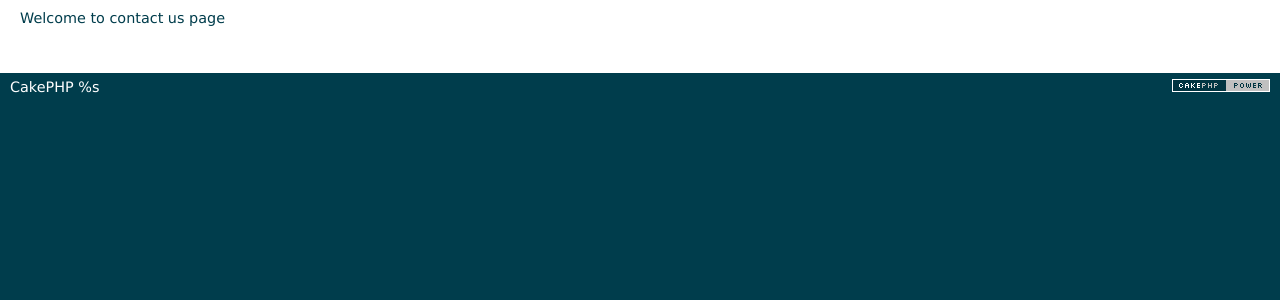
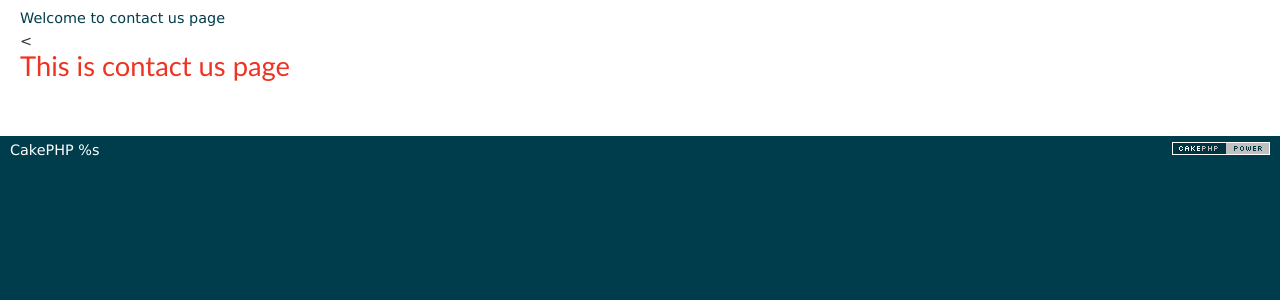
Before and after one commit to eximiusguy/automatic-deployment, a CakePHP app: the page made by app/View/Pages/contact.ctp in a window 1280 px wide. Shown: the part 47-347 px from the top of the page. Run offline with PHP 8.4 and a stand-in for CakePHP, Linux system fonts and the light colour scheme; the template is opened without the code that fills it, so the values that code supplies are empty; some libraries are stand-ins or nearby versions.

Commit message:
Change in contact page

```diff
--- a/app/View/Pages/contact.ctp
+++ b/app/View/Pages/contact.ctp
@@ -1 +1,3 @@
 <h1> Welcome to contact us page</h1>
+
+<<h2> This is contact us page</h2>
```
